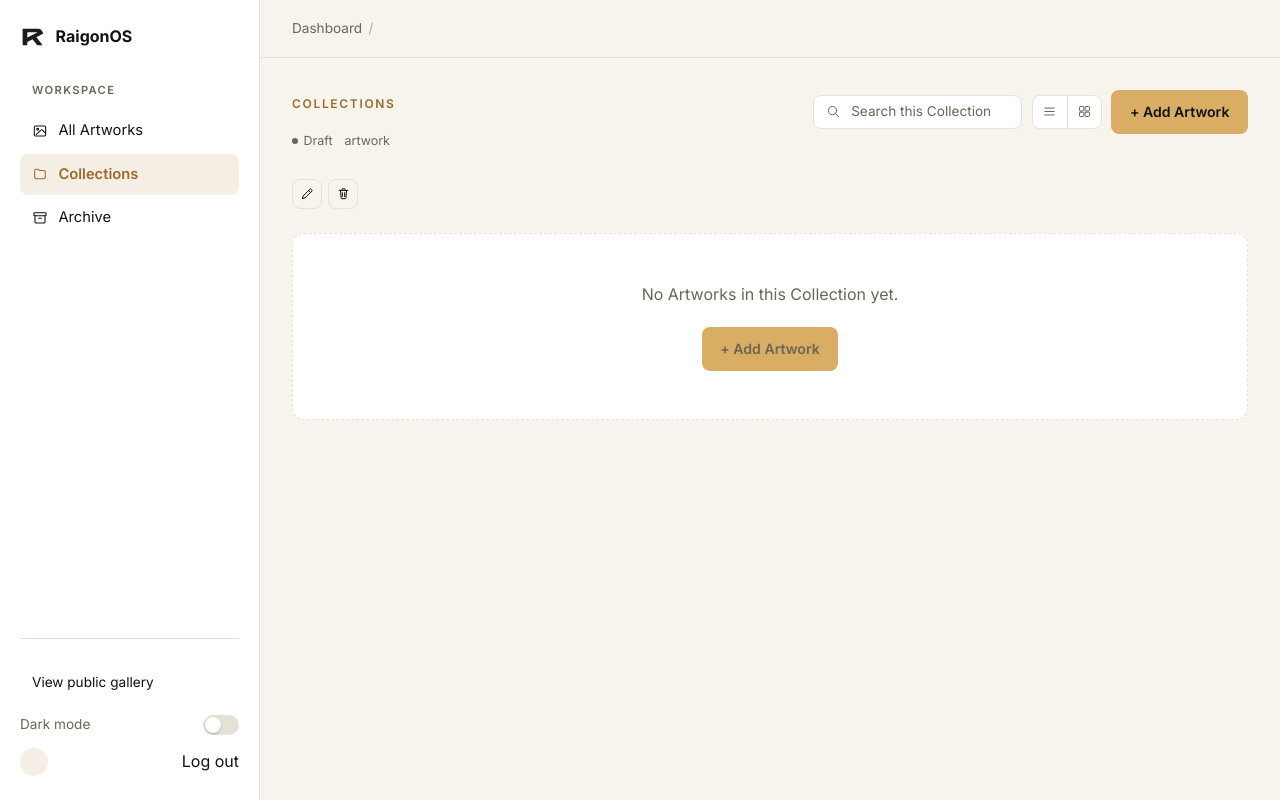
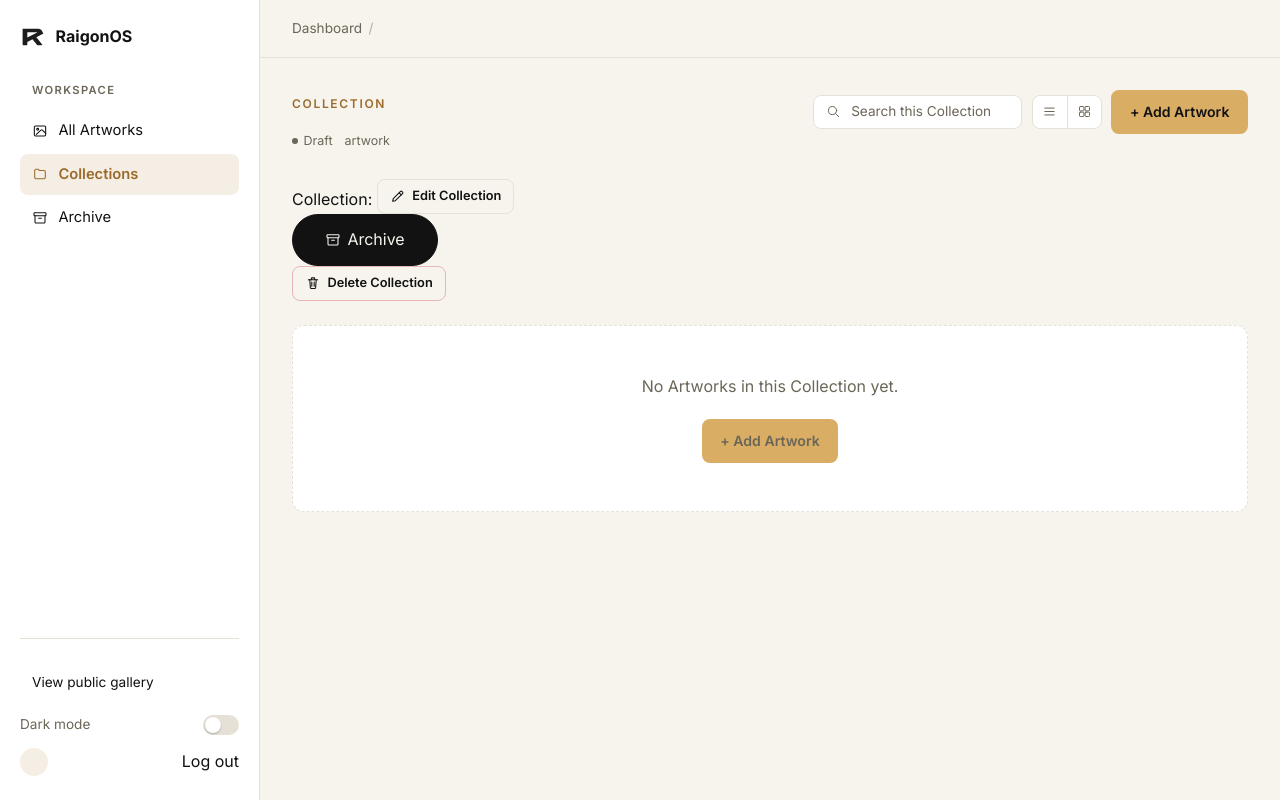
Before and after one commit to raigonlab/raigonos, a Django app: template gallery/templates/gallery/collection_manage.html in a window 1280 px wide. Run offline with Django 5.2, Linux system fonts and the light colour scheme; the template is opened without the code that fills it, so the values that code supplies are empty; some web fonts are replaced.

Commit message:
Collection page: labelled actions, Archive/Restore, singular eyebrow
Design review feedback: Collection-level actions (View / Edit Collection / Archive or Restore to Draft / Delete Collection) are now labelled text+icon buttons in their own group, so they can't be confused with the icon-only per-Artwork actions below. Eyebrow changed from 'Collections' to 'Collection' (was redundant with the breadcrumb). Shows an Archived status when applicable.

```diff
--- a/gallery/templates/gallery/collection_manage.html
+++ b/gallery/templates/gallery/collection_manage.html
@@ -10,11 +10,13 @@
 {% block dash_content %}
   <div class="dash-page-header">
     <div>
-      <span class="eyebrow">Collections</span>
+      <span class="eyebrow">Collection</span>
       <h1>{{ collection.title }}</h1>
       <div class="dash-collection-meta">
         {% if collection.status == 'published' %}
           <span class="dash-status dash-status-published">Published</span>
+        {% elif collection.status == 'archived' %}
+          <span class="dash-status dash-status-draft">Archived</span>
         {% else %}
           <span class="dash-status dash-status-draft">Draft</span>
         {% endif %}
@@ -28,17 +30,38 @@
     </div>
   </div>
 
-  <div class="dash-collection-icon-actions dash-collection-manage-actions">
+  <div class="dash-collection-manage-actions" role="group" aria-label="Collection actions">
+    <span class="dash-collection-manage-actions-label">Collection:</span>
     {% if collection.status == 'published' %}
-      <a href="{% url 'gallery:collection_detail' collection.slug %}" class="dash-icon-btn" title="View" aria-label="View published Collection">
+      <a href="{% url 'gallery:collection_detail' collection.slug %}" class="dash-btn dash-btn-ghost dash-btn-sm">
         <svg class="dash-icon"><use href="#icon-eye"></use></svg>
+        View
       </a>
     {% endif %}
-    <a href="{% url 'gallery:collection_update' collection.slug %}" class="dash-icon-btn" title="Edit Collection" aria-label="Edit Collection">
+    <a href="{% url 'gallery:collection_update' collection.slug %}" class="dash-btn dash-btn-ghost dash-btn-sm">
       <svg class="dash-icon"><use href="#icon-edit"></use></svg>
+      Edit Collection
     </a>
-    <a href="{% url 'gallery:collection_delete' collection.slug %}" class="dash-icon-btn dash-icon-btn-danger" title="Delete Collection" aria-label="Delete Collection">
+    {% if collection.status == 'archived' %}
+      <form method="post" action="{% url 'gallery:collection_unarchive' collection.slug %}" class="dash-inline-form">
+        {% csrf_token %}
+        <button type="submit" class="dash-btn dash-btn-ghost dash-btn-sm">
+          <svg class="dash-icon"><use href="#icon-archive"></use></svg>
+          Restore to Draft
+        </button>
+      </form>
+    {% else %}
+      <form method="post" action="{% url 'gallery:collection_archive' collection.slug %}" class="dash-inline-form">
+        {% csrf_token %}
+        <button type="submit" class="dash-btn dash-btn-ghost dash-btn-sm">
+          <svg class="dash-icon"><use href="#icon-archive"></use></svg>
+          Archive
+        </button>
+      </form>
+    {% endif %}
+    <a href="{% url 'gallery:collection_delete' collection.slug %}" class="dash-btn dash-btn-danger dash-btn-sm">
       <svg class="dash-icon"><use href="#icon-trash"></use></svg>
+      Delete Collection
     </a>
   </div>
 
```
